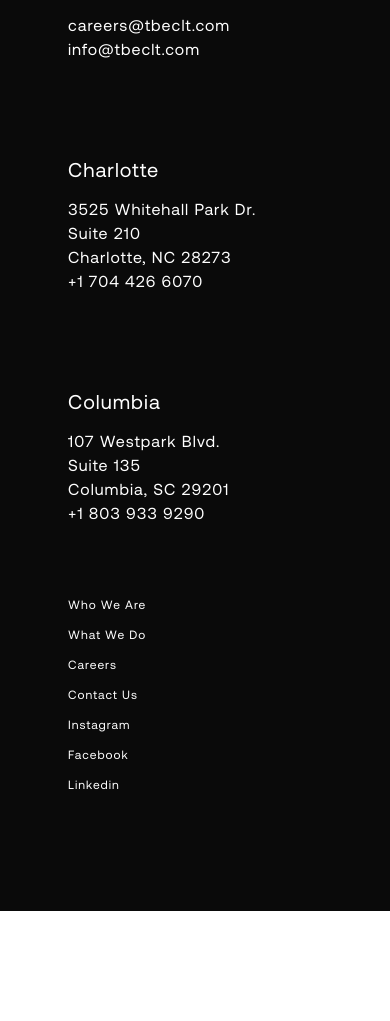
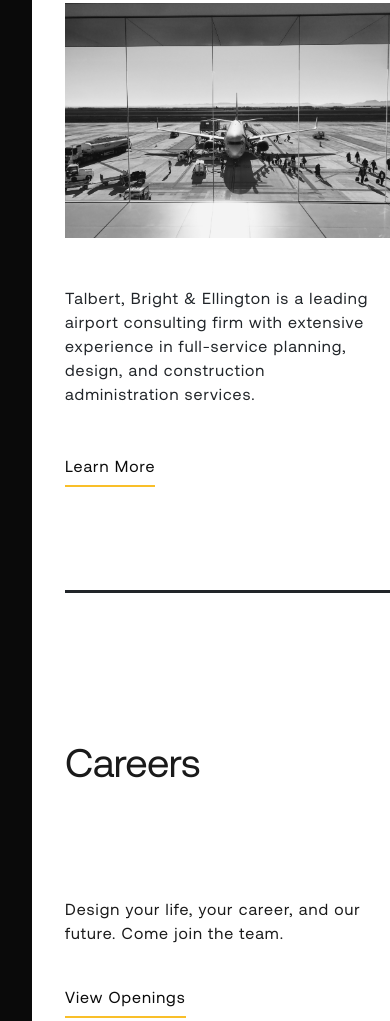
Before and after one commit to tomasimsy/TBE-Web, a plain HTML site: page index2.html in a window 390 px wide. Shown: the part 2013-3034 px from the top of the page. Before the commit the page ends 2925 px from the top, so only its background shows below. Drawn offline with nearby package versions, Linux system fonts and the light colour scheme.

Commit message:
Update index2.html

```diff
--- a/index2.html
+++ b/index2.html
@@ -106,6 +106,62 @@
         </div>
     </div>
 </section>
+
+
+
+<!-- what we do section  -->
+<section class="container-fluid home_what_we_do_section">
+    <div class="row ">
+        <div class="col-1 bg-dark">
+            <!-- left side black bar column -->
+        </div>
+        <div class="col-1 bg-white">
+            <!-- left side whtie bar column  -->
+        </div>
+        <div class="col-10 ">
+            <div class="row custom_container ">
+                <div class="col-lg-12 px-0 align-items-end d-flex text_title ">
+                    <span>What We Do</span>
+                </div>
+                <!-- what we do image -->
+                <div class="col-lg-12  px-0">
+                    <img class="img-fluid" src="assets/stock_img/rhiannon-elliott-Eq1cg2GTBNU-unsplash.jpg" alt="..." />
+                </div>
+                <!-- who we are text  -->
+                <div class="col-md-10 col-lg-10 who_we_are_text mt-5">
+                    <div class="row gap-5 ">
+                        <div class="col-md-6 col-lg-4 ps-0">
+                            Talbert, Bright & Ellington is a leading
+                                airport consulting firm with extensive
+                                experience in full-service planning, design,
+                                and construction administration services.
+                        </div>
+                        <div class="col-md-4 col-lg-3  ps-0">
+                            <a href="what_we_do.html" class="cta_link text-dark">Learn More</a>
+                        </div>
+                    </div>
+                </div>
+                <!-- Career text  -->
+                <div class="col-md-10 col-lg-10 mt-4 career_block">
+                    <div class="row gap-5">
+                        <div class="col-md-6 col-lg-4 mb-5 ps-0">
+                            <h1 class="career_title">Careers</h1>
+                        </div>
+
+                        <div class="col-md-4 col-lg-3  ps-0 career_text">
+                            <p>Design your life, your career, and our future. Come join the team.</p>
+                            <br>
+                            <a href="careers.html" class="cta_link text-dark">View Openings</a>
+                        </div>
+                    </div>
+                </div>
+            </div>
+        </div>
+    </div>
+</section>
+
+
+
 <!-- Footer  -->
 <div class="container-fluid footer-section text-white bg-dark">
     <div class="container px-5 px-md-0 px-lg-4 ">
```
